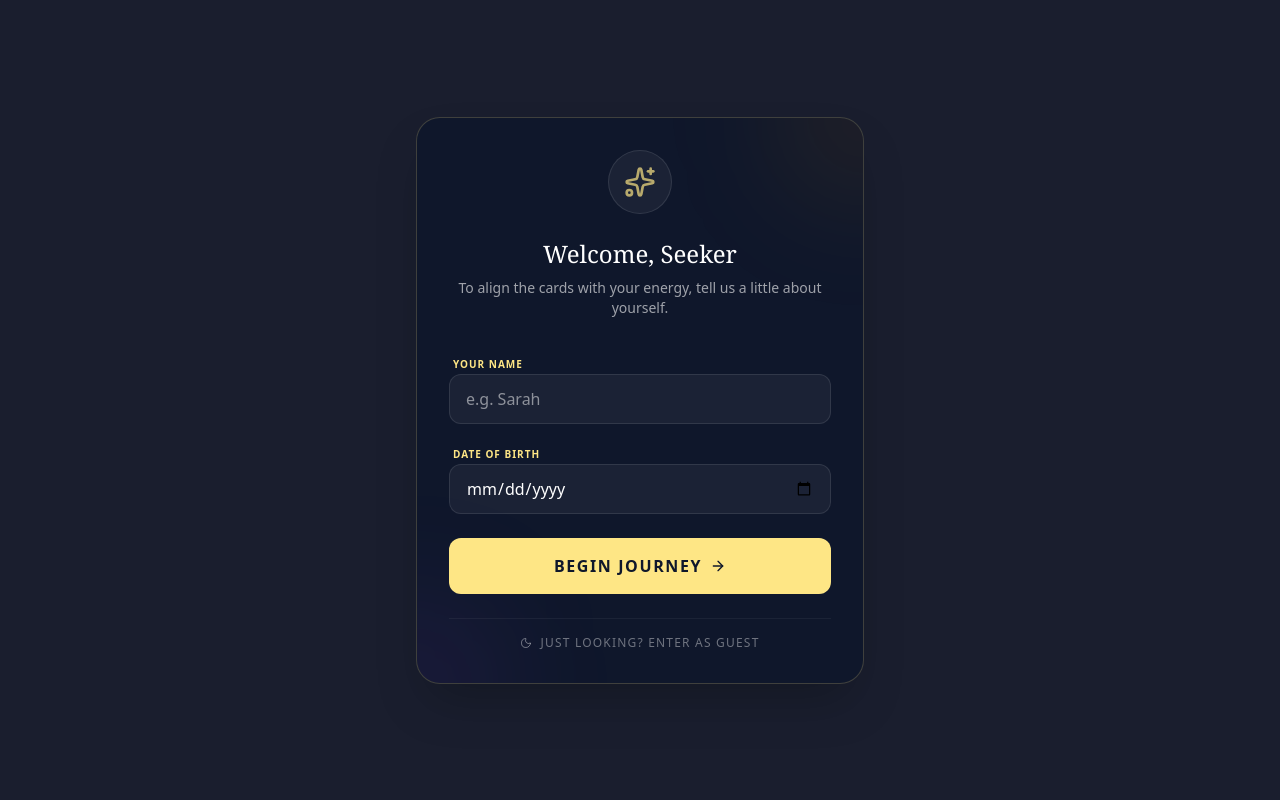
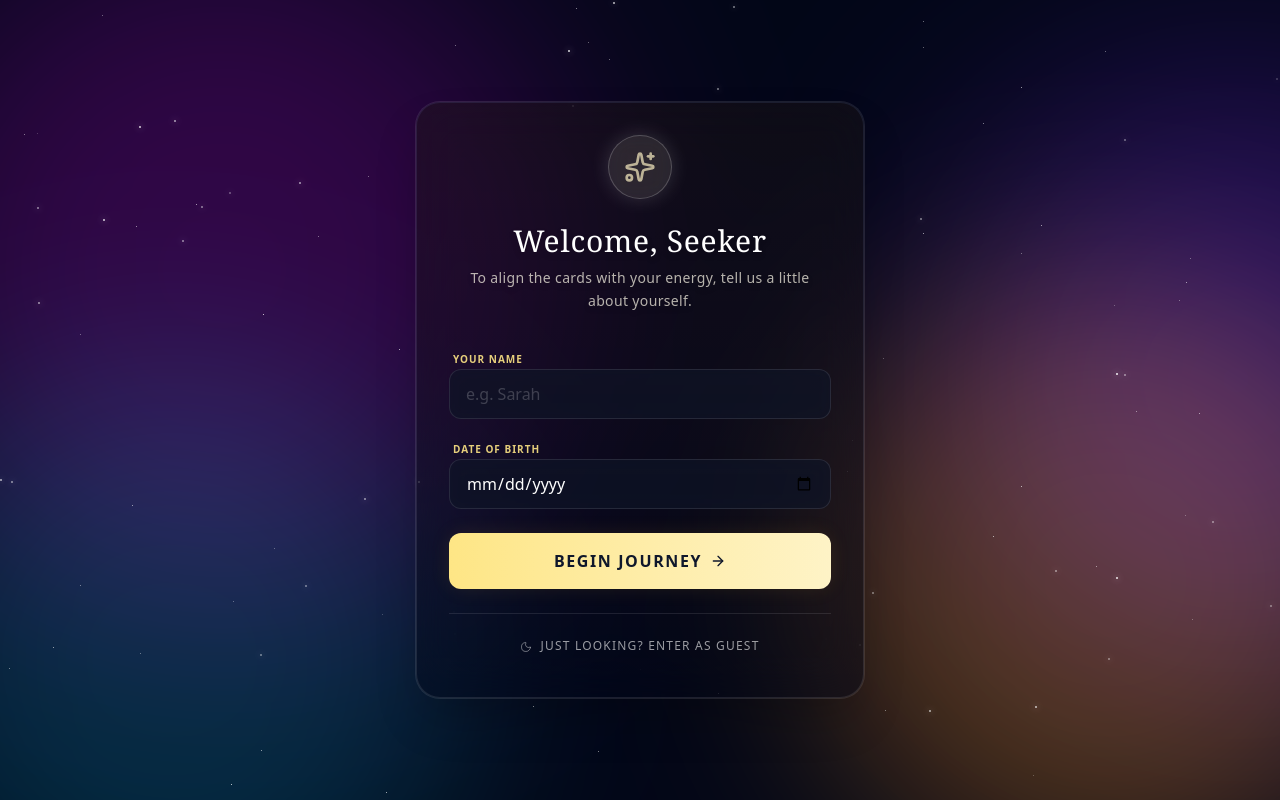
Before and after one commit to kimmyhighaltt/moonlight-mana, a React (Vite) app: page /#dashboard in a window 1280 px wide. Built offline with nearby package versions, Linux system fonts and the light colour scheme.

Commit message:
feat: upgraded onboarding to responsive celestial nebula design

```diff
--- a/src/components/OnboardingModal.jsx
+++ b/src/components/OnboardingModal.jsx
@@ -1,10 +1,23 @@
-import React, { useState } from 'react';
+import React, { useState, useMemo } from 'react';
 import { Sparkles, ArrowRight, Loader2, Moon } from 'lucide-react';
 
 const OnboardingModal = ({ onComplete, isLoading = false }) => {
   const [name, setName] = useState('');
   const [dob, setDob] = useState('');
   const [isSubmitting, setIsSubmitting] = useState(false);
+
+  // 🌌 GENERATE THE STARS
+  const stars = useMemo(() => {
+    return [...Array(100)].map((_, i) => ({
+      id: i,
+      top: `${Math.random() * 100}%`,
+      left: `${Math.random() * 100}%`,
+      size: Math.random() > 0.6 ? 2 : 1,
+      opacity: Math.random() * 0.8 + 0.2,
+      animationDuration: `${Math.random() * 4 + 2}s`,
+      animationDelay: `${Math.random() * 2}s`
+    }));
+  }, []);
 
   const handleSubmit = (e) => {
     e.preventDefault();
@@ -17,7 +30,6 @@ const OnboardingModal = ({ onComplete, isLoading = false }) => {
   const handleGuestEntry = () => {
     if (!isSubmitting) {
         setIsSubmitting(true);
-        // We pass "Seeker" as a default name so the app doesn't break
         onComplete({ name: 'Seeker', dob: null, isGuest: true });
     }
   };
@@ -25,22 +37,63 @@ const OnboardingModal = ({ onComplete, isLoading = false }) => {
   const activeLoading = isSubmitting || isLoading;
 
   return (
-    <div className="fixed inset-0 z-[999] flex items-center justify-center bg-slate-950/90 backdrop-blur-sm p-6 animate-in fade-in duration-500">
-      <div className="w-full max-w-md bg-slate-900 border border-amber-200/20 rounded-3xl p-8 shadow-2xl relative overflow-hidden">
+    <div className="fixed inset-0 z-[999] flex items-center justify-center animate-in fade-in duration-700 bg-black overflow-hidden">
 
-        {/* Decorative Background Elements */}
-        <div className="absolute -top-20 -right-20 w-40 h-40 bg-amber-500/10 rounded-full blur-3xl" />
-        <div className="absolute -bottom-20 -left-20 w-40 h-40 bg-purple-500/10 rounded-full blur-3xl" />
+      {/* 🌌 V11: RESPONSIVE NEBULA (Tamed for Mobile) */}
+      <div className="absolute inset-0 z-0">
+
+        {/* Layer 1: The Void Base */}
+        <div className="absolute inset-0 bg-[#020617]" />
+
+        {/* Layer 2: THE GLOWING NEBULA CLOUDS */}
+        {/* KEY CHANGE: Using 'w-[300px] md:w-[700px]' to shrink them on mobile */}
+
+        {/* Top Left: Hot Pink/Magenta */}
+        <div className="absolute top-[-10%] left-[-10%] w-[300px] h-[300px] md:w-[700px] md:h-[700px] bg-fuchsia-600/30 rounded-full blur-[80px] md:blur-[120px] mix-blend-screen animate-pulse" style={{ animationDuration: '6s' }} />
+
+        {/* Bottom Right: Golden Amber */}
+        <div className="absolute bottom-[-10%] right-[-10%] w-[300px] h-[300px] md:w-[600px] md:h-[600px] bg-amber-500/30 rounded-full blur-[60px] md:blur-[100px] mix-blend-screen" />
+
+        {/* Top Right: Electric Violet */}
+        <div className="absolute top-[10%] right-[-20%] w-[250px] h-[250px] md:w-[600px] md:h-[600px] bg-violet-600/30 rounded-full blur-[80px] md:blur-[120px] mix-blend-screen" />
+
+        {/* Bottom Left: Deep Cyan */}
+        <div className="absolute bottom-[-20%] left-[-10%] w-[300px] h-[300px] md:w-[600px] md:h-[600px] bg-cyan-500/20 rounded-full blur-[60px] md:blur-[100px] mix-blend-screen" />
+
+        {/* Layer 3: The Stars */}
+        {stars.map((star) => (
+            <div
+                key={star.id}
+                className="absolute rounded-full bg-white animate-pulse"
+                style={{
+                    top: star.top,
+                    left: star.left,
+                    width: `${star.size}px`,
+                    height: `${star.size}px`,
+                    opacity: star.opacity,
+                    animationDuration: star.animationDuration,
+                    animationDelay: star.animationDelay,
+                    boxShadow: star.size > 1 ? '0 0 6px rgba(255, 255, 255, 0.9)' : 'none'
+                }}
+            />
+        ))}
+      </div>
+
+      {/* THE MODAL CARD */}
+      <div className="w-full max-w-md bg-slate-950/40 border border-white/10 rounded-3xl p-8 shadow-2xl relative overflow-hidden z-10 backdrop-blur-xl ring-1 ring-white/10 mx-4">
+
+        {/* Inner Card Glow */}
+        <div className="absolute top-0 left-1/2 -translate-x-1/2 w-full h-full bg-gradient-to-b from-amber-500/5 to-transparent pointer-events-none" />
 
         <div className="relative z-10 text-center">
-          <div className="w-16 h-16 bg-white/5 rounded-full flex items-center justify-center mx-auto mb-6 border border-white/10">
-            <Sparkles className={`${activeLoading ? 'animate-spin' : 'animate-pulse'} text-amber-200`} size={32} />
+          <div className="w-16 h-16 bg-white/10 rounded-full flex items-center justify-center mx-auto mb-6 border border-white/20 shadow-[0_0_20px_rgba(255,255,255,0.15)] backdrop-blur-md">
+            <Sparkles className={`${activeLoading ? 'animate-spin' : 'animate-pulse'} text-amber-100`} size={32} />
           </div>
 
-          <h2 className="text-2xl font-serif text-white mb-2">
+          <h2 className="text-3xl font-serif text-white mb-2 tracking-wide drop-shadow-md">
             {activeLoading ? "Aligning the Stars..." : "Welcome, Seeker"}
           </h2>
-          <p className="text-white/60 text-sm mb-8">
+          <p className="text-amber-50/70 text-sm mb-8 leading-relaxed font-light tracking-wide drop-shadow-md">
             {activeLoading
               ? "We're calculating your lunar alignment based on your birth energy."
               : "To align the cards with your energy, tell us a little about yourself."
@@ -49,26 +102,26 @@ const OnboardingModal = ({ onComplete, isLoading = false }) => {
 
           <form onSubmit={handleSubmit} className="space-y-4">
             <div className="space-y-1 text-left opacity-transition duration-300" style={{ opacity: activeLoading ? 0.5 : 1 }}>
-              <label className="text-[10px] uppercase tracking-widest text-amber-200 font-bold ml-1">Your Name</label>
+              <label className="text-[10px] uppercase tracking-widest text-amber-200/90 font-bold ml-1 text-shadow">Your Name</label>
               <input
                 type="text"
                 value={name}
                 onChange={(e) => setName(e.target.value)}
                 placeholder="e.g. Sarah"
                 disabled={activeLoading}
-                className="w-full bg-white/5 border border-white/10 rounded-xl px-4 py-3 text-white focus:outline-none focus:border-amber-200/50 transition-colors disabled:cursor-not-allowed"
+                className="w-full bg-slate-900/60 border border-white/10 focus:border-amber-200/50 rounded-xl px-4 py-3 text-white focus:outline-none transition-all placeholder:text-white/20 hover:border-white/20 hover:bg-slate-900/80 backdrop-blur-sm"
                 required
               />
             </div>
 
             <div className="space-y-1 text-left opacity-transition duration-300" style={{ opacity: activeLoading ? 0.5 : 1 }}>
-              <label className="text-[10px] uppercase tracking-widest text-amber-200 font-bold ml-1">Date of Birth</label>
+              <label className="text-[10px] uppercase tracking-widest text-amber-200/90 font-bold ml-1 text-shadow">Date of Birth</label>
               <input
                 type="date"
                 value={dob}
                 onChange={(e) => setDob(e.target.value)}
                 disabled={activeLoading}
-                className="w-full bg-white/5 border border-white/10 rounded-xl px-4 py-3 text-white focus:outline-none focus:border-amber-200/50 transition-colors disabled:cursor-not-allowed"
+                className="w-full bg-slate-900/60 border border-white/10 focus:border-amber-200/50 rounded-xl px-4 py-3 text-white focus:outline-none transition-all hover:border-white/20 hover:bg-slate-900/80 backdrop-blur-sm"
                 required
               />
             </div>
@@ -76,10 +129,10 @@ const OnboardingModal = ({ onComplete, isLoading = false }) => {
             <button
               type="submit"
               disabled={activeLoading || !name || !dob}
-              className={`w-full mt-6 py-4 font-bold uppercase tracking-widest rounded-xl transition-all flex items-center justify-center gap-2
+              className={`w-full mt-6 py-4 font-bold uppercase tracking-widest rounded-xl transition-all flex items-center justify-center gap-2 shadow-[0_0_20px_rgba(251,191,36,0.1)]
                 ${activeLoading
-                  ? 'bg-slate-800 text-white/40 cursor-wait'
-                  : 'bg-amber-200 text-slate-900 hover:scale-[1.02] active:scale-[0.98]'
+                  ? 'bg-slate-800/80 text-white/40 cursor-wait'
+                  : 'bg-gradient-to-r from-amber-200 to-amber-100 text-slate-900 hover:scale-[1.02] active:scale-[0.98] hover:shadow-[0_0_30px_rgba(251,191,36,0.3)]'
                 }`}
             >
               {activeLoading ? (
@@ -94,21 +147,20 @@ const OnboardingModal = ({ onComplete, isLoading = false }) => {
             </button>
           </form>
 
-          {/* THE NEW GUEST MODE BRIDGE */}
           {!activeLoading && (
-              <div className="mt-6 pt-4 border-t border-white/5">
+              <div className="mt-6 pt-4 border-t border-white/10">
                 <button
                   onClick={handleGuestEntry}
-                  className="group flex items-center justify-center gap-2 mx-auto text-xs uppercase tracking-widest text-white/40 hover:text-amber-200 transition-colors"
+                  className="group flex items-center justify-center gap-2 mx-auto text-xs uppercase tracking-widest text-white/60 hover:text-white transition-colors py-2"
                 >
-                  <Moon size={12} className="group-hover:text-amber-200 transition-colors" />
-                  Just looking? Enter as Guest
+                  <Moon size={12} className="text-white/40 group-hover:text-amber-200 transition-colors" />
+                  <span className="border-b border-transparent group-hover:border-amber-200 pb-0.5 transition-all">Just looking? Enter as Guest</span>
                 </button>
               </div>
           )}
 
           {activeLoading && (
-            <p className="mt-4 text-[10px] text-amber-200/40 uppercase tracking-[0.2em] animate-pulse">
+            <p className="mt-4 text-[10px] text-amber-200/60 uppercase tracking-[0.2em] animate-pulse">
               Consulting the Moon...
             </p>
           )}
```
